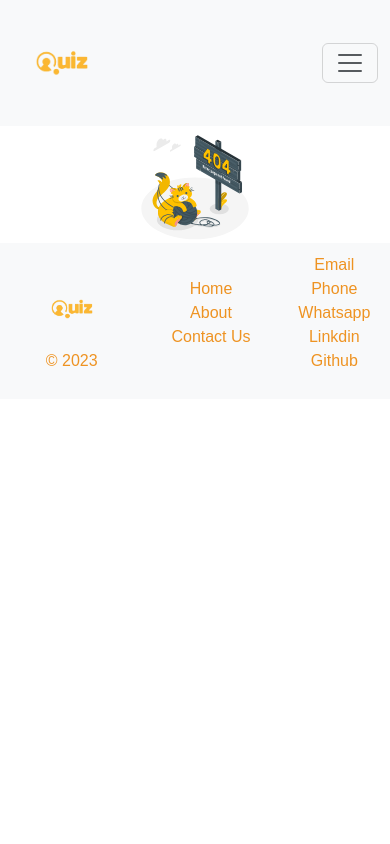
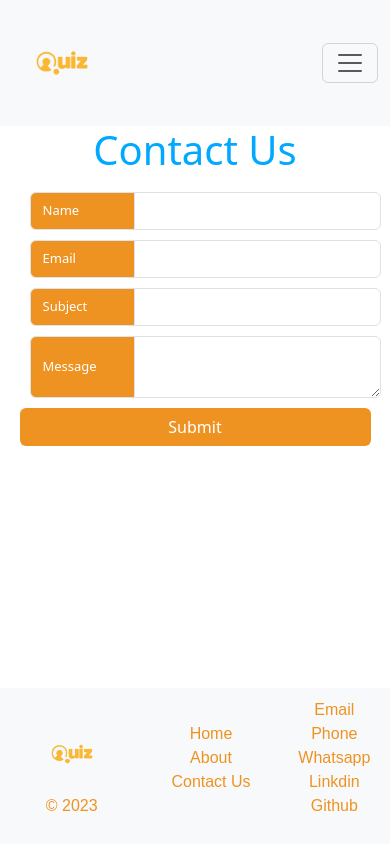
Before and after one commit to OussamaElm0/English-Quiz, a React (Create React App) app: page /contact in a window 390 px wide. Built offline with nearby package versions, Linux system fonts and the light colour scheme; a web font is replaced by a local one.

Commit message:
Create contact page

```diff
--- a/src/components/App.jsx
+++ b/src/components/App.jsx
@@ -7,6 +7,7 @@ import Footer from "./Footer";
 import About from "../pages/About";
 import Home from "../pages/Home";
 import NotFound from "../pages/NotFound";
+import Contact from "../pages/Contact";
 
 export const NumberQuestionsContext = createContext();
 export const Score = createContext()
@@ -23,6 +24,7 @@ export default function App() {
           <Routes>
             <Route path="/" element={<Home numberQuestions={numberTest} />} />
             <Route path="about" element={<About />} />
+            <Route path="contact" element={<Contact />} />
             <Route path="*" element={<NotFound />} />
           </Routes>
           <Footer />
--- a/src/pages/About.jsx
+++ b/src/pages/About.jsx
@@ -1,12 +1,14 @@
-import React from 'react';
+import React from "react";
 import "../styles/About.css";
 import { useRef } from "react";
 import { motion } from "framer-motion";
-import { Techs } from '../data/tehs';
-
+import { Techs } from "../data/tehs";
 
 export default function About() {
   const constraintsRef = useRef(null);
+  const github = "https://github.com/OussamaElm0";
+
+  const link = <a href={github} target="_blank" className="link" >Oussama El Mabrouki</a>
 
   return (
     <>
@@ -15,20 +17,19 @@ export default function About() {
           <h3>About This App</h3>
           <p className="description">
             This a simple quiz application for english, contains a hundreds of
-              questions. Built by me (Oussama El Mabrouki) and also my friend
-              (Anouar Semmid) helpt me on building the contact page and I thank
-              him. The idea was come after I found 25 sheets of english qcm's
-              with anwers on my father bookcase's.At this time I was in the
-              midle of learning Express.js.After I finished learning basics of
-              this backend framework and mongoose wiche is a javascript
-              library's for mongodb databases's,I start to plan for this
-              project.And after almost 1 month we finish it.
+            questions. Built by me {link} . The idea was com
+            after I found 25 sheets of english qcm's with anwers on my father
+            bookcase's.At this time I was in the midle of learning
+            Express.js . After I finished learning basics of this backend
+            framework and mongoose wiche is a javascript library's for mongodb
+            databases's,I start to plan for this project.And after almost 1
+            month we finish it.
           </p>
         </div>
         <div className="techs">
           <h3>Techs Used</h3>
           <motion.div className="container" ref={constraintsRef}>
-                {Techs.map(tech => {
+            {Techs.map((tech) => {
               return (
                 <>
                   <motion.img
@@ -40,9 +41,8 @@ export default function About() {
                     alt={tech.name}
                     width={tech.width}
                     height={tech.height}
-                          loading='lazy'
-                        >
-                        </motion.img>
+                    loading="lazy"
+                  ></motion.img>
                 </>
               );
             })}
--- /dev/null
+++ b/src/pages/Contact.jsx
@@ -0,0 +1,68 @@
+import React, { useState } from 'react';
+import "../styles/Contact.css";
+
+export default function Contact() {
+    const [name, setName] = useState('');
+    const [email, setEmail] = useState('');
+    const [subject, setSubject] = useState('')
+    const [message, setMessage] = useState('');
+
+    const handleSubmit = async (e) => {
+        e.preventDefault();
+        console.log(`Name: ${name}\nEmail: ${email}\nMessage: ${message}`);
+    };
+
+    return (
+        <>
+            <div className='contact-section'>
+                <h2 className='contact-title'>Contact Us</h2>
+                <form onSubmit={handleSubmit} className='contact-form'>
+                    <div className='input-group'>
+                        <label htmlFor='name' className='input-group-text'>Name</label>
+                        <input
+                            type='text'
+                            id='name'
+                            value={name}
+                            onChange={(e) => setName(e.target.value)}
+                            required
+                            className='inputs form-control'
+                        />
+                    </div>
+                    <div className='input-group'>
+                        <label htmlFor='email' className='input-group-text'>Email</label>
+                        <input
+                            type='email'
+                            id='email'
+                            value={email}
+                            onChange={(e) => setEmail(e.target.value)}
+                            required
+                            className='inputs form-control'
+                        />
+                    </div>
+                    <div className='input-group'>
+                        <label htmlFor='subject' className='input-group-text'>Subject</label>
+                        <input
+                            type='text'
+                            id='subject'
+                            value={subject}
+                            onChange={(e) => setSubject(e.target.value)}
+                            className='inputs form-control'
+                            required
+                        />
+                    </div>
+                    <div className='input-group'>
+                        <label htmlFor='message' className='input-group-text'>Message</label>
+                        <textarea
+                            id='message'
+                            value={message}
+                            onChange={(e) => setMessage(e.target.value) }
+                            required
+                            className='inputs form-control'
+                        ></textarea>
+                    </div>
+                    <button type='submit' className='btn btn-submit'>Submit</button>
+                </form>
+            </div>
+        </>
+    );
+}
--- a/src/styles/About.css
+++ b/src/styles/About.css
@@ -8,12 +8,16 @@
     padding: 10px;
 }
 h3 {
-    color: #1AACAC;
+    color: var(--titles);
     font-weight: bold;
 }
 .description {
     font-size: large;
     font-weight: bold;
+}
+.link {
+    text-decoration: none;
+    color: var(--orange);
 }
 @media (max-width: 750px) {
     .about-section {
--- /dev/null
+++ b/src/styles/Contact.css
@@ -0,0 +1,47 @@
+.contact-section {
+    display: flex;
+    flex-direction: column;
+    align-items: center;
+}
+.contact-title {
+    font-size: 40px;
+    color: var(--titles);
+}
+.contact-form {
+    width: 60%;
+}
+.contact-form label {
+    width: 30%;
+
+}
+.inputs {
+    width: 70%;
+}
+.btn-submit {
+    width: 100%;
+    background-color: var(--orange);
+    color: var(--white);
+}
+.input-group {
+    margin: 10px;
+}
+.input-group-text {
+    background-color: var(--orange);
+    color: var(--white);
+}
+.btn-submit:hover {
+    background-color: var(--white);
+    color: var(--orange);
+    border: 1px solid var(--orange);
+}
+@media (max-width: 650px) {
+    .contact-form {
+        width: 90%;
+    }
+    .input-group-text {
+        font-size: small;
+    }
+    footer {
+        position: absolute;
+    }
+}
--- a/src/styles/Home.css
+++ b/src/styles/Home.css
@@ -1,4 +1,8 @@
 @import url('https://fonts.googleapis.com/css2?family=Nunito:ital,wght@1,500&display=swap');
+
+:root {
+    --titles: #00A9FF;
+}
 
 .container {
     display: grid;
@@ -61,7 +65,7 @@
     bottom: 25%;
 }
 .title {
-    color: #00A9FF;
+    color: var(--titles);
     font-size: 50px;
     font-family: var(--font)
 }
@@ -95,7 +99,8 @@
     .test {
         height: 40% ;
     }
-}@media (max-width: 768px) {
+}
+@media (max-width: 768px) {
     .container {
         grid-template-columns: repeat(2, 1fr);
     }
@@ -114,4 +119,9 @@
     .test-question {
         font-size: large;
     }
+    .btn-next {
+        font-size: small;
+        margin: auto;
+        margin-top: 10px;
+    }
 }
```
Lines whose indentation alone changed are shown as unchanged.
